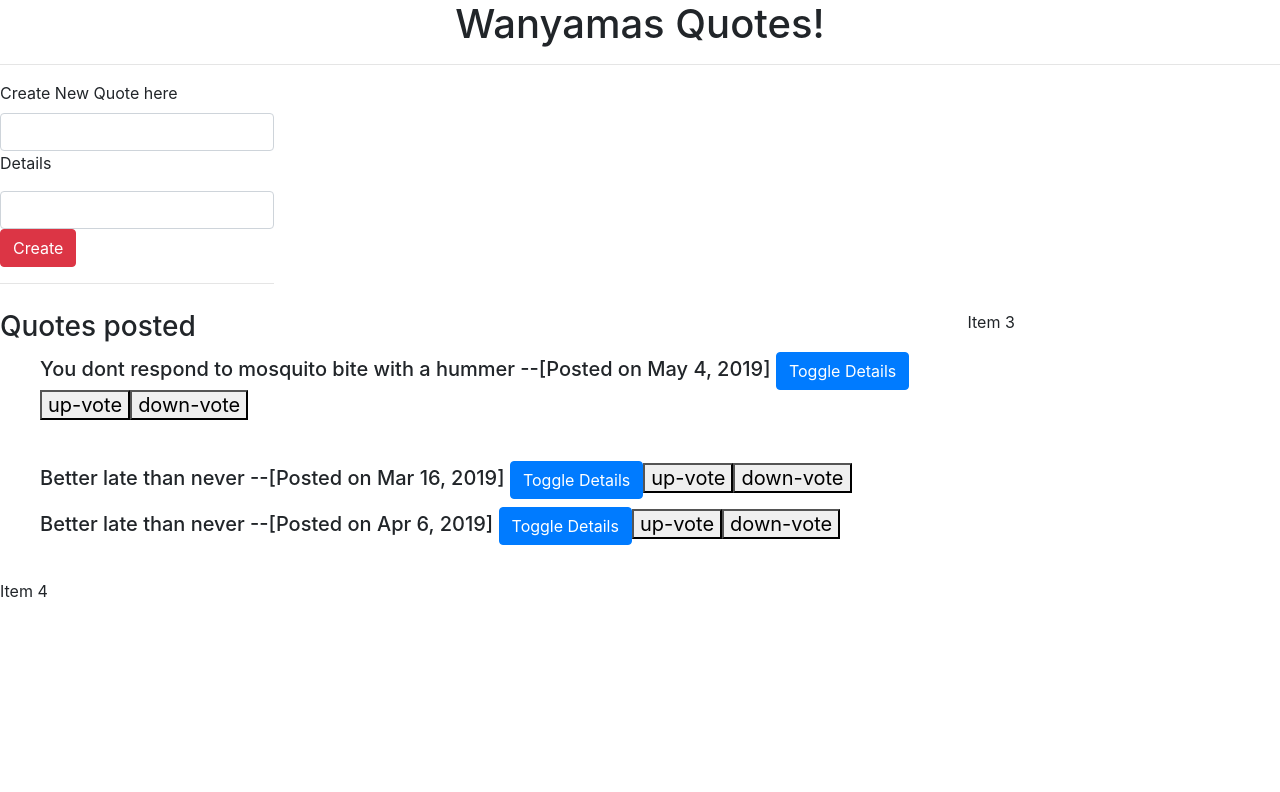
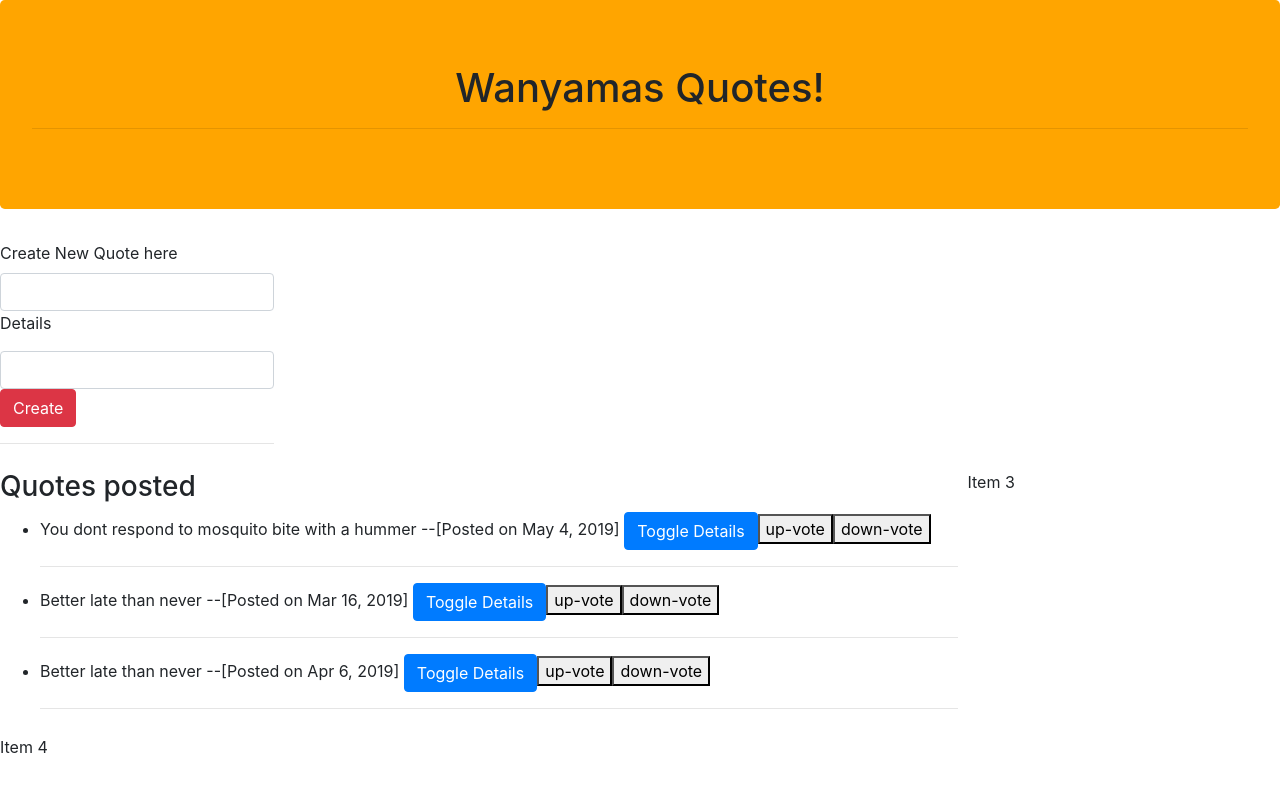
Before and after one commit to ewanyama2019/Quotes, an Angular app: page / in a window 1280 px wide. Shown: the top 792 px of the page. Built offline with nearby package versions, Linux system fonts and the light colour scheme.

Commit message:
added styling to the toggle Details button btn-primary and the delete quote button added styling btn-danger

```diff
--- a/src/app/app.component.css
+++ b/src/app/app.component.css
@@ -14,3 +14,7 @@
 .mainspan-col-3 {
   grid-column: span 3 / auto;
 }
+.jumbotron {
+  background-color: orange
+
+}
--- a/src/app/app.component.html
+++ b/src/app/app.component.html
@@ -1,5 +1,5 @@
 <!--The content below is only a placeholder and can be replaced.-->
-<div style="text-align:center">
+<div class="jumbotron" style="text-align:center">
       <h1>
         {{sitename}} {{ title }}!
       </h1>
--- a/src/app/quote-details/quote-details.component.html
+++ b/src/app/quote-details/quote-details.component.html
@@ -2,4 +2,4 @@
   {{quote.details}}
 </p>
 <p>Posted {{quote.postedDate|dateCount}} days ago</p>
-<button (click) = 'quoteDelete(true)'> Delete Quote</button>
+<button class="btn btn-danger"(click) = 'quoteDelete(true)'> Delete Quote</button>
--- a/src/app/quote/quote.component.html
+++ b/src/app/quote/quote.component.html
@@ -1,14 +1,13 @@
 <ul>
-  <div class="container">
-  <div class="row" *ngFor='let quote of quotes;let i = index'>
-      <h5 id="{{i}}" appHighlight>{{quote.name}} --[Posted on {{quote.postedDate|date}}]
-      <button class="btn btn-primary" (click)='toggleDetails(i)'>Toggle Details</button>
+
+  <div *ngFor='let quote of quotes;let i = index'>
+      <li id="{{i}}" appHighlight>{{quote.name}} --[Posted on {{quote.postedDate|date}}]
+      <button class="btn btn-primary"(click)='toggleDetails(i)'>Toggle Details</button>
       <button>up-vote</button>
       <button>down-vote</button>
 
-      </h5>
+      </li>
   <app-quote-details *ngIf="quote.showDetails" [quote]='quote' (isComplete)= 'deleteQuote($event,i)'></app-quote-details>
   <hr>
   </div>
-  </div>
 </ul>
```
